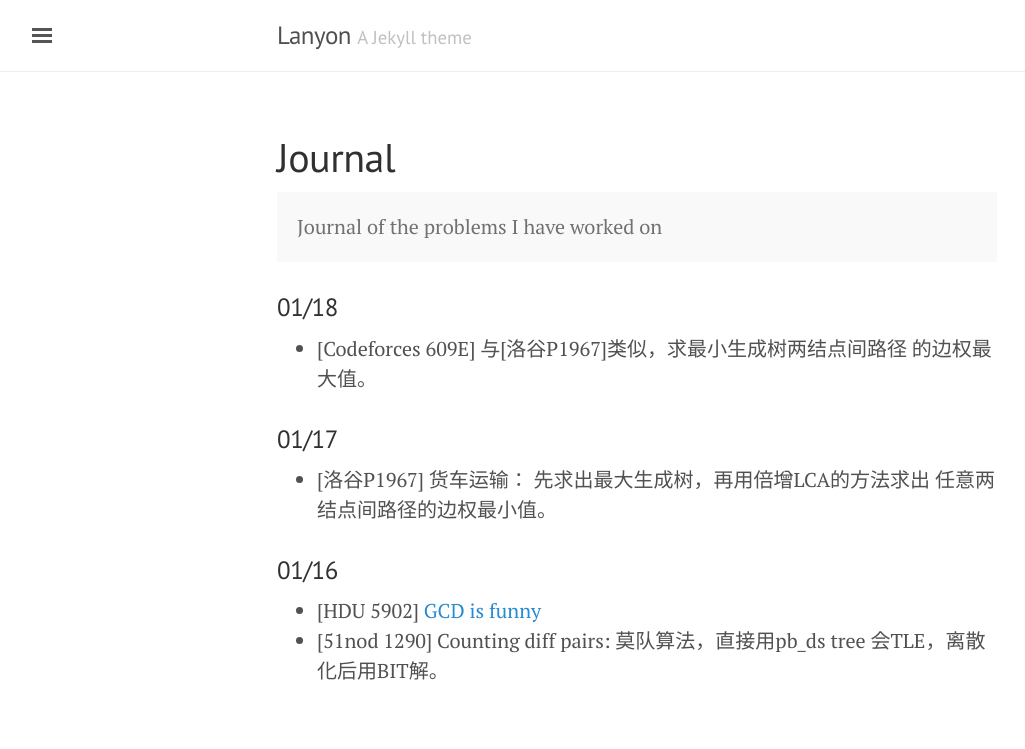
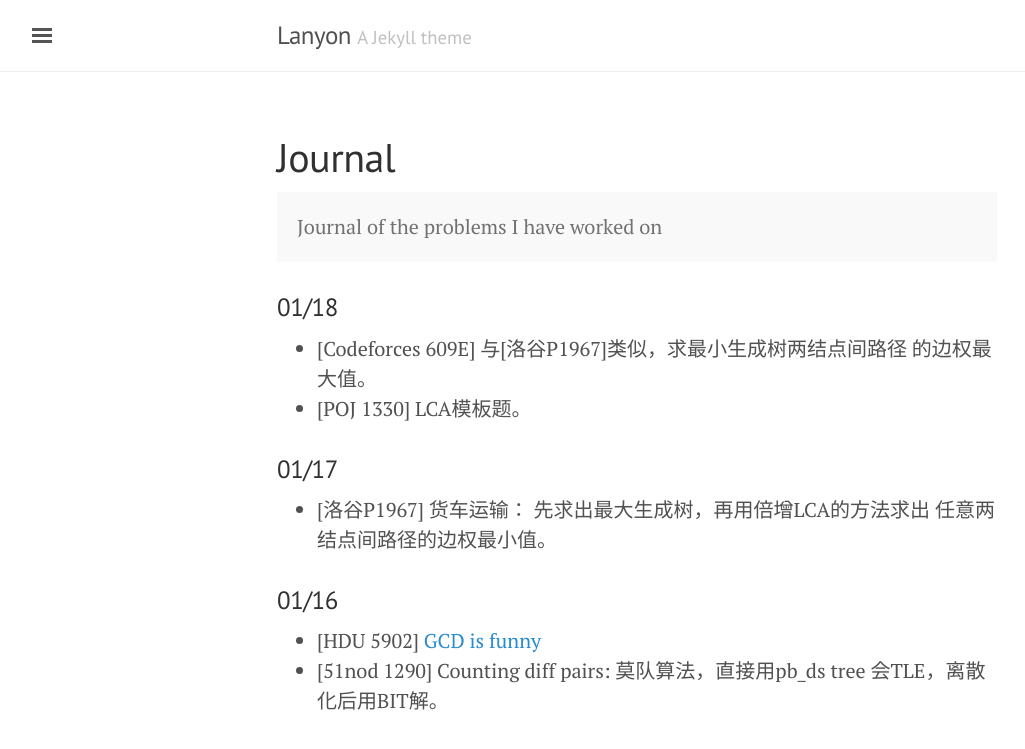
Before and after one commit to atubo/online-judge, a Jekyll site: the page built from docs/journal.md, in a window 1280 px wide. Shown: the top 749 px of the page, without its empty margins (3-1028 px from the left). Built offline with Jekyll 4.4.1, drawn with Linux system fonts in a browser that asks for light colours.

Commit message:
[POJ 1330]

```diff
--- a/docs/journal.md
+++ b/docs/journal.md
@@ -10,6 +10,7 @@ Journal of the problems I have worked on
 ### 01/18
 * [Codeforces 609E] 与[洛谷P1967]类似，求最小生成树两结点间路径
 的边权最大值。
+* [POJ 1330] LCA模板题。
 
 ### 01/17
 * [洛谷P1967] 货车运输： 先求出最大生成树，再用倍增LCA的方法求出
```
